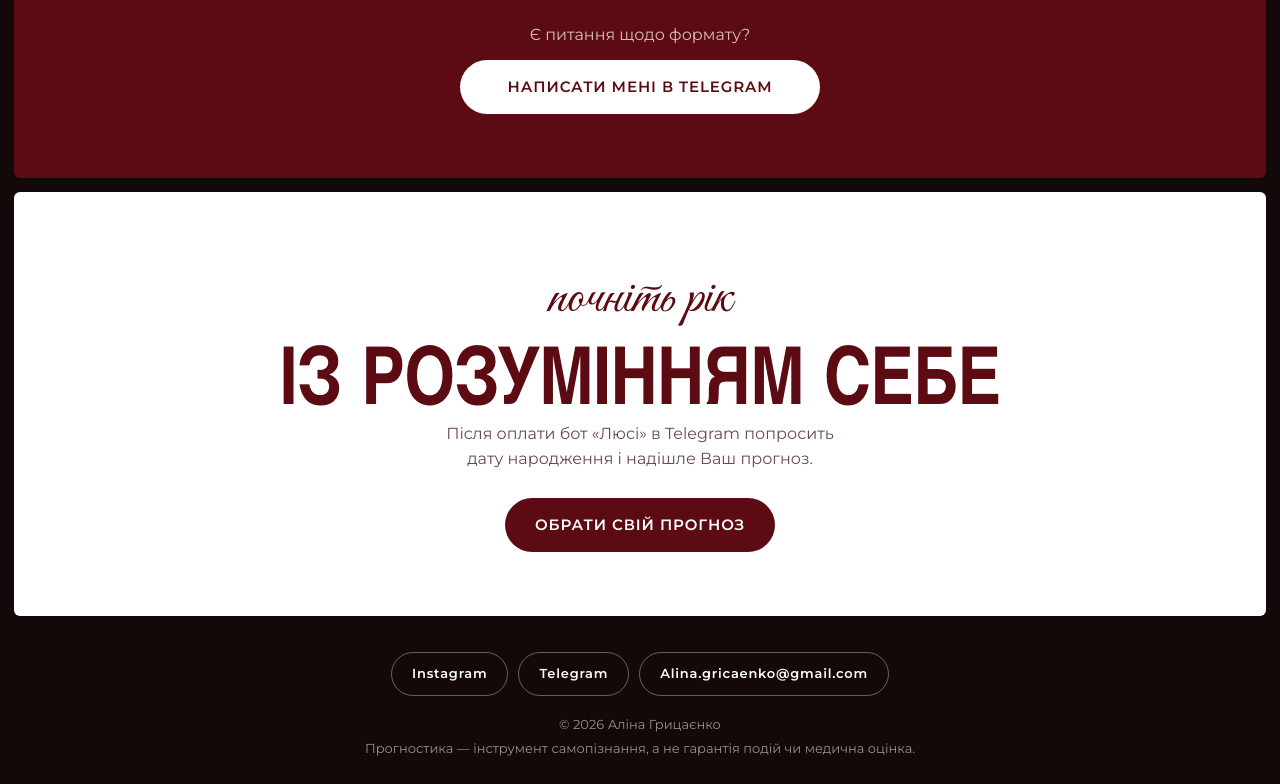
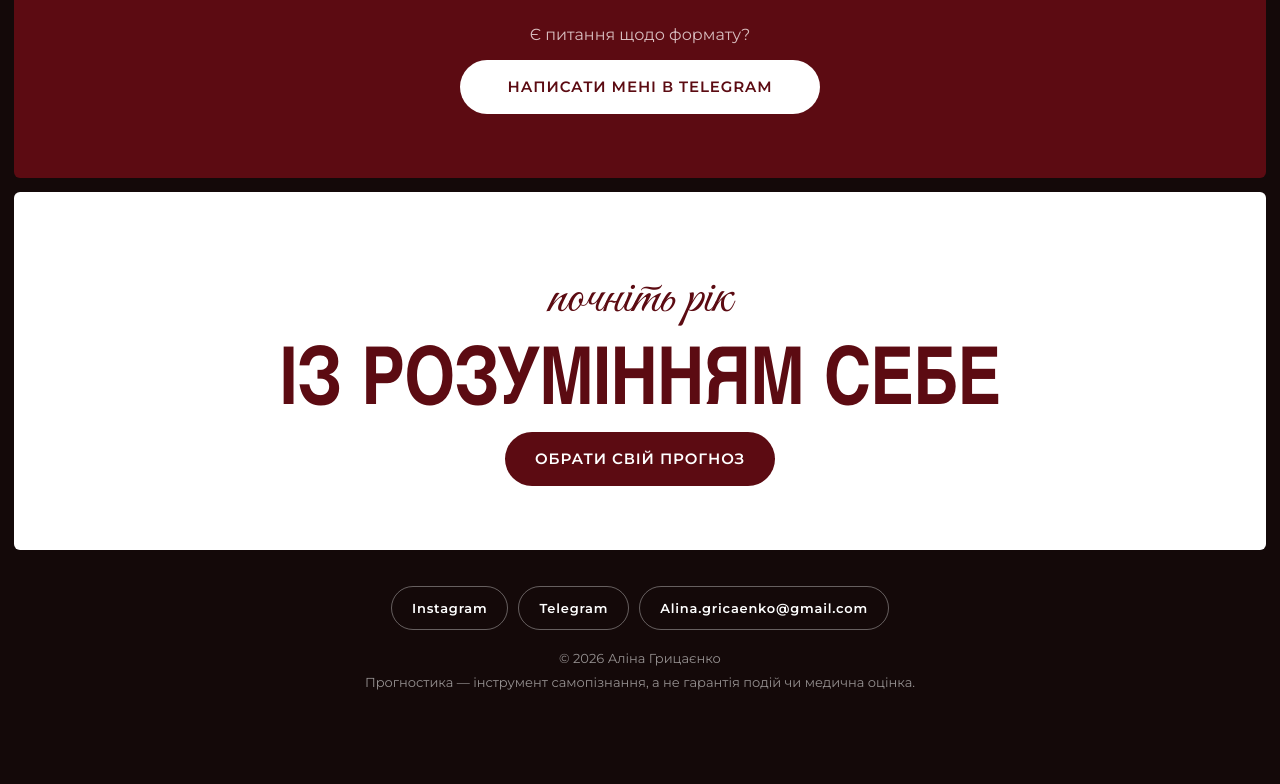
Before and after one commit to MarriaMq/prognostika-2027-splash, a plain HTML site: page docs/landing/index.html in a window 1280 px wide. Shown: the part 3607-4391 px from the top of the page. After the commit the page ends 4325 px from the top, so only its background shows below. Drawn offline with nearby package versions, Linux system fonts and the light colour scheme.

Commit message:
Лендинг: прибрано речення про бота «Люсі» у фінальному блоці
Co-Authored-By: Claude Opus 5.5 <noreply@anthropic.com>

```diff
--- a/docs/landing/index.html
+++ b/docs/landing/index.html
@@ -305,7 +305,6 @@
   <section class="panel white final" data-sec="final">
     <p class="script rv">почніть рік</p>
     <h2 class="big rv" style="--d:.1s">Із розумінням себе</h2>
-    <p class="rv" style="--d:.2s">Після оплати бот «Люсі» в Telegram попросить дату народження і надішле Ваш прогноз.</p>
     <a class="btn w rv" style="--d:.3s" href="#tariffs" data-track="cta_final">Обрати свій прогноз</a>
   </section>
 </main>
```
Also changed, not shown: landing/index.html (+0 -1 lines).
